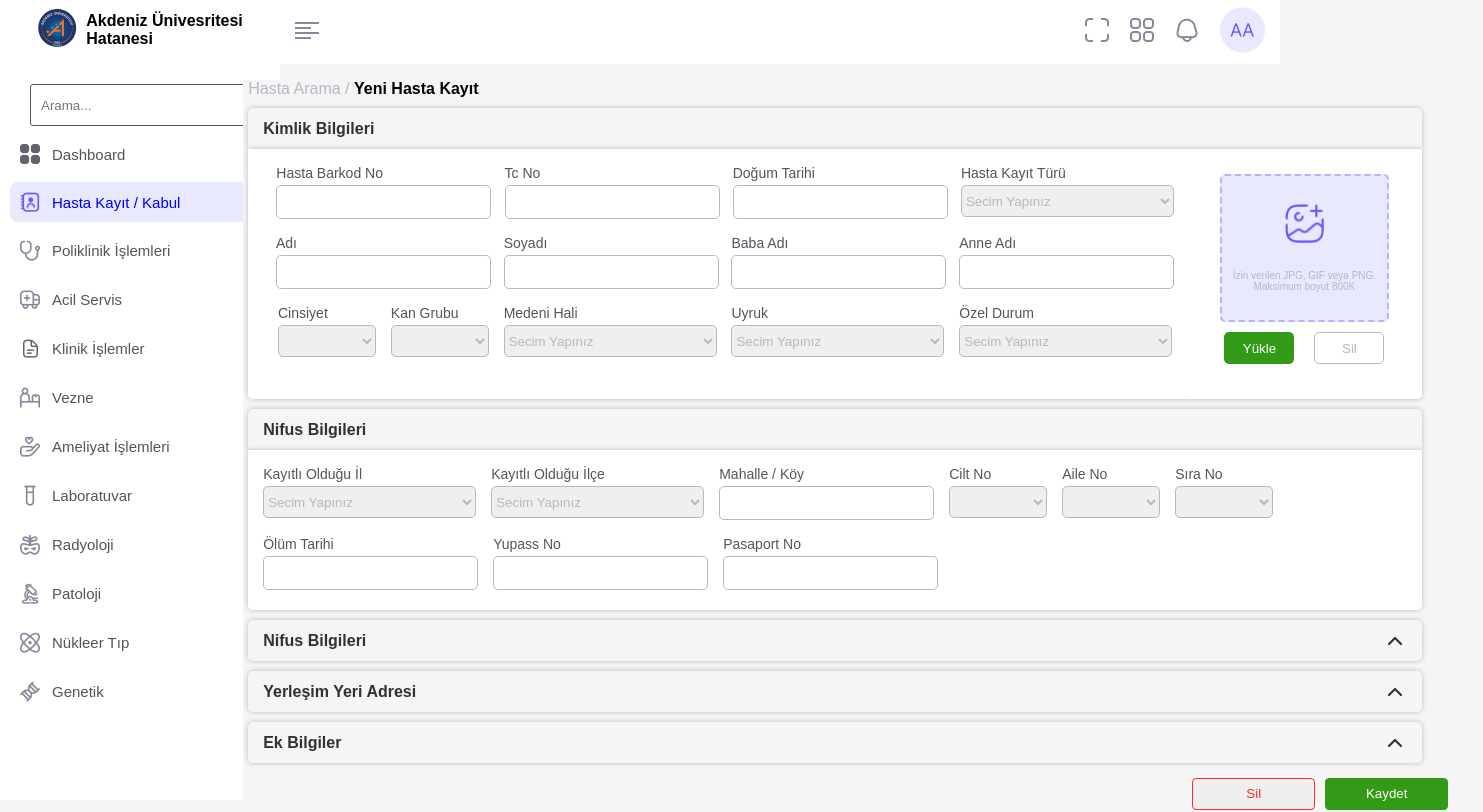
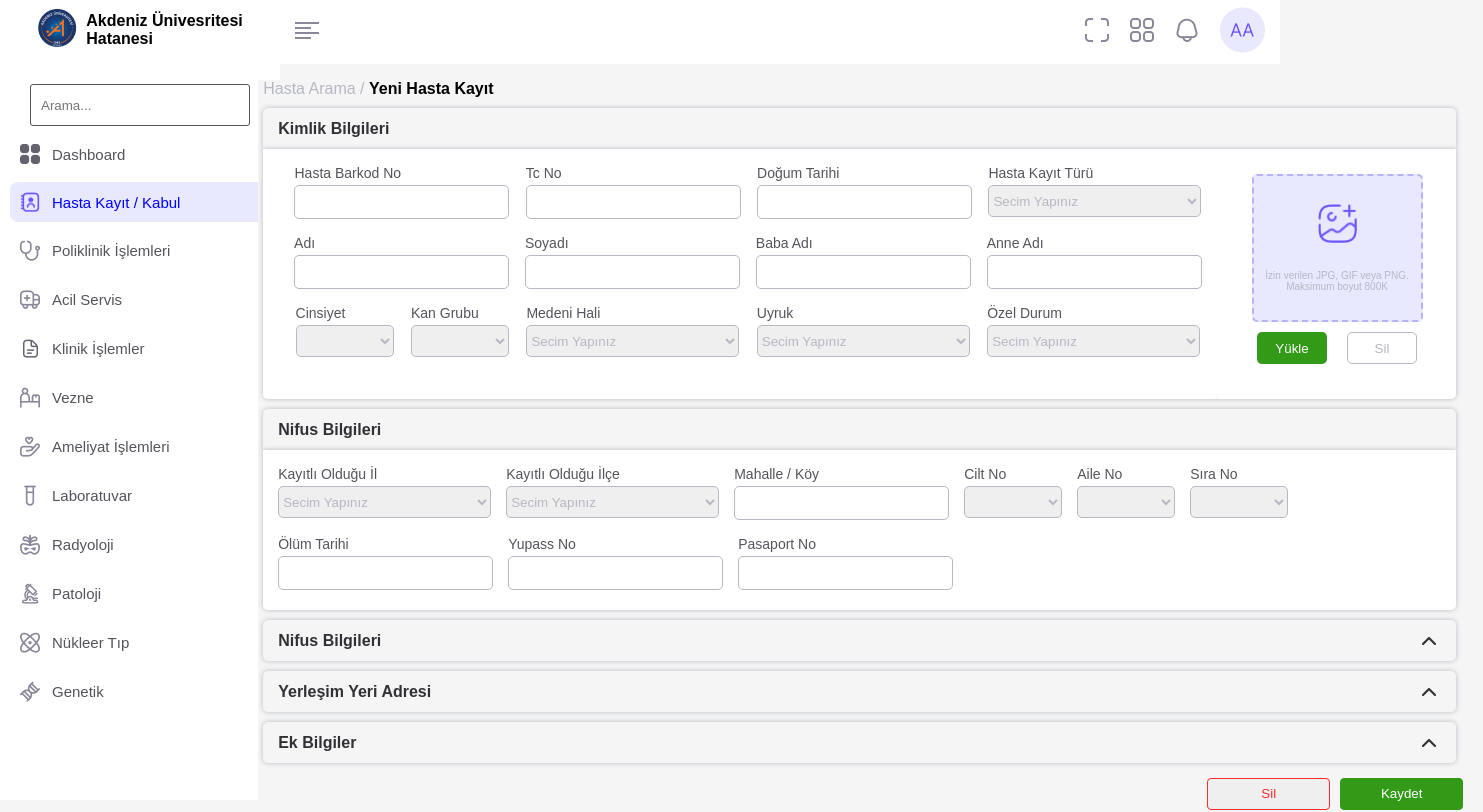
Before and after one commit to ozcanbayram/Hasta-Kayit-Angular, an Angular app: page / in a window 1280 px wide. Shown: the top 812 px of the page, 1483 px wide, since content can reach past the window. Built offline with nearby package versions, Linux system fonts and the light colour scheme.

Commit message:
main content box expandable by menu

```diff
--- a/src/app/main/main.component.html
+++ b/src/app/main/main.component.html
@@ -1,4 +1,4 @@
-<div class="container">
+<div class="container"  [class.expanded]="!menuVisible">
     <h4> <span class="first-title"> Hasta Arama / </span> Yeni Hasta Kayıt</h4>
 
     <div class="ic-baslik" (click)="toggleVisibility()">
--- a/src/app/main/main.component.scss
+++ b/src/app/main/main.component.scss
@@ -1,9 +1,20 @@
 .container {
-    width: 75rem;
+    width: calc(100% - 0px);
+    /* Menünün genişliği kadar azaltılmış genişlik */
     height: 100vh;
     background-color: var(--secondary-color);
-    // background-color: red;
     padding-left: 5px;
+    transition: width 0.3s ease, margin-left 0.3s ease;
+    /* Geçiş animasyonu ekleyelim */
+    margin-left: 15px;
+    /* Menü açıkken margin ekleyelim */
+
+    &.expanded {
+        width: 160%;
+        /* Menü kapalıyken tam genişlik */
+        margin-left: -250px;
+        /* Menü kapalıyken margin kaldırılır */
+    }
 }
 
 h4 {
@@ -21,11 +32,9 @@ h4 {
     width: 97.8%;
     height: 41px;
     background-color: transparent;
-    // padding: 15px;
     border-top-left-radius: 5px;
     border-top-right-radius: 5px;
     box-shadow: 0px 0px 5px 0px #B6B8C3;
-    // padding-top: 10px;
     display: flex;
     flex-direction: row;
     justify-content: space-between;
@@ -47,7 +56,6 @@ h4 {
     width: 97.8%;
     height: 250px;
     background-color: transparent;
-    // padding: 15px;
     border-bottom-left-radius: 5px;
     border-bottom-right-radius: 5px;
     box-shadow: 0px 0px 5px 0px #B6B8C3;
@@ -61,15 +69,12 @@ h4 {
 }
 
 .kimlik-icerikleri {
-    // margin-top: 15px;
     background-color: var(--primary-color);
     width: 80%;
     height: 100%;
     border-bottom-left-radius: 5px;
     border-bottom-right-radius: 5px;
-
 }
-
 
 .satir {
     padding-top: 15px;
@@ -103,7 +108,6 @@ h4 {
     margin-top: 3px;
 }
 
-
 .girdi2 {
     width: 213px;
     height: 32px;
@@ -118,7 +122,6 @@ h4 {
     color: var(--text-color);
     font-size: 14px;
 }
-
 
 #secenek {
     width: 98px;
@@ -188,9 +191,7 @@ h4 {
     color: var(--green-color);
     border: 1px solid var(--green-color);
     transition-duration: .5s;
-
 }
-
 
 // NİFUS BİLGİLERİ
 
@@ -209,7 +210,6 @@ h4 {
 }
 
 .sil-kaydet {
-    margin-top: 10px;
     margin-top: 10px;
     width: 150vh;
     height: 41px;
@@ -236,7 +236,6 @@ h4 {
     background-color: var(--red-color);
     color: var(--primary-color);
     transition-duration: .5s;
-
 }
 
 .kaydet {
@@ -249,5 +248,4 @@ h4 {
     background-color: transparent;
     color: var(--green-color);
     transition-duration: .5s;
-
 }
--- a/src/app/main/main.component.ts
+++ b/src/app/main/main.component.ts
@@ -1,22 +1,30 @@
-import { Component } from '@angular/core';
+import { Component, OnInit } from '@angular/core';
+import { MenuService } from '../shared/services/menu.service';
 
 @Component({
   selector: 'app-main',
   templateUrl: './main.component.html',
   styleUrls: ['./main.component.scss']
 })
-export class MainComponent {
+export class MainComponent implements OnInit {
 
   isVisible: boolean = true;
+  isVisibleSecondBox: boolean = true;
+  menuVisible: boolean = false;
+
+  constructor(private menuService: MenuService) {}
+
+  ngOnInit() {
+    this.menuService.menuVisible$.subscribe(visible => {
+      this.menuVisible = visible;
+    });
+  }
 
   toggleVisibility() {
     this.isVisible = !this.isVisible;
   }
 
-  isVisibleSecondBox: boolean = true;
-
   toggleVisibilitySecondBox() {
     this.isVisibleSecondBox = !this.isVisibleSecondBox;
   }
-
 }
```
